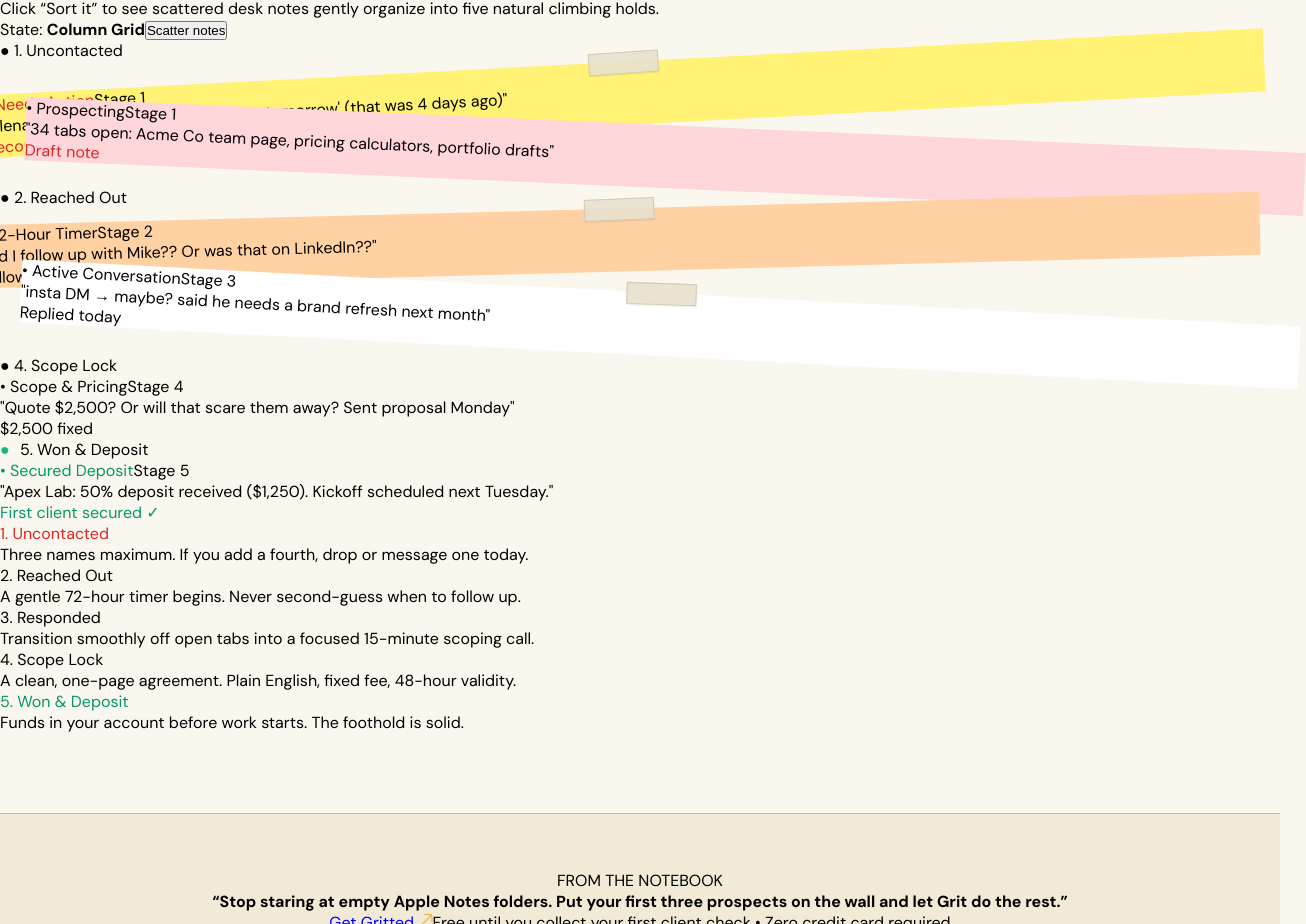
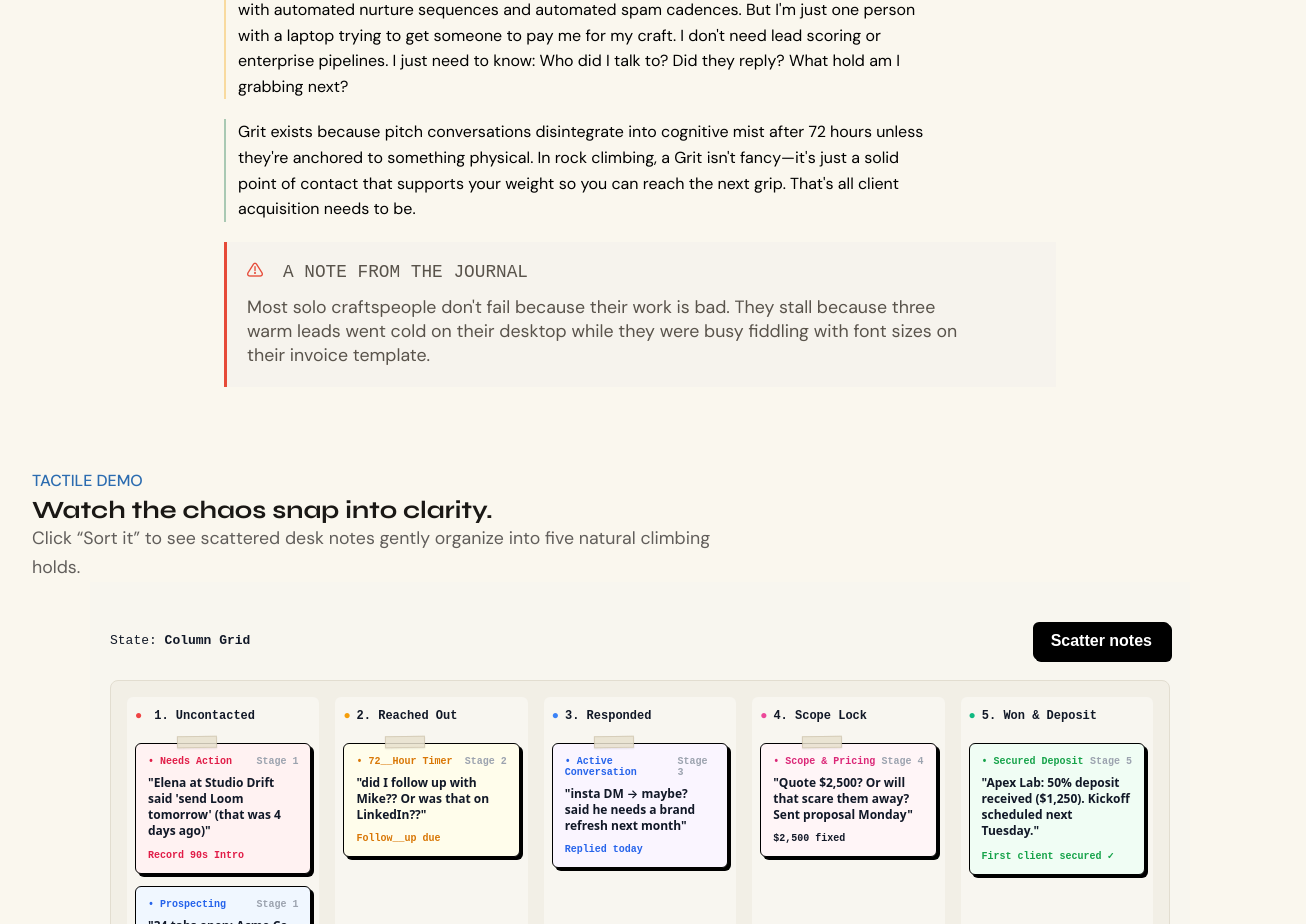
Before and after one commit to Ezekiel-builds/grit-app, a React (Vite) app: page /the-reality in a window 1280 px wide. Shown: the part 378-1302 px from the top of the page, 1306 px wide, since content can reach past the window. Built offline with nearby package versions, Linux system fonts and the light colour scheme.

Commit message:
style(reality): complete Reality page styling

```diff
--- /dev/null
+++ b/src/components/DemoDisplay.css
@@ -0,0 +1,219 @@
+.board__section {
+  width: 100%;
+  max-width: 1100px;
+  margin: 0 auto;
+  padding: 40px 20px;
+  background-color: #F8F6EF;
+  font-family: system-ui, -apple-system, BlinkMacSystemFont, sans-serif;
+  color: #111827;
+}
+
+.font__mono {
+  font-family: monospace;
+}
+
+/* Topbar */
+.board__topbar {
+  display: flex;
+  justify-content: space-between;
+  align-items: center;
+  margin-bottom: 20px;
+}
+
+.snap__btn {
+  background: #000;
+  color: #FFF;
+  border: 2px solid #000;
+  padding: 8px 16px;
+  border-radius: 6px;
+  font-weight: bold;
+  cursor: pointer;
+  box-shadow: 2px 2px 0px #000;
+  transition: transform 0.1s, box-shadow 0.1s;
+}
+
+.snap__btn:active {
+  transform: translate(2px, 2px);
+  box-shadow: 0px 0px 0px #000;
+}
+
+/* Column Grid Base Layout */
+.board__columns {
+  position: relative;
+  display: grid;
+  grid-template-columns: repeat(5, 1fr);
+  gap: 16px;
+  min-height: 480px;
+  padding: 16px;
+  background-color: #F2EFE6;
+  border: 1.5px solid #E2DDD0;
+  border-radius: 8px;
+}
+
+.board__column {
+  display: flex;
+  flex-direction: column;
+  gap: 12px;
+  background-color: rgba(255, 255, 255, 0.4);
+  border-radius: 6px;
+  padding: 12px 8px;
+}
+
+.column__header {
+  font-size: 12px;
+  font-weight: 700;
+  margin-bottom: 8px;
+  display: flex;
+  align-items: center;
+  gap: 6px;
+}
+
+/* Card Styling */
+.card {
+  position: relative;
+  border: 1.5px solid #000;
+  border-radius: 6px;
+  padding: 12px;
+  background: #FFF;
+  box-shadow: 3px 3px 0px #000;
+  transition: all 0.5s cubic-bezier(0.34, 1.56, 0.64, 1); /* Smooth spring motion */
+}
+
+.tape {
+  position: absolute;
+  top: -8px;
+  left: 35%;
+  width: 40px;
+  height: 12px;
+  background: #E8E1CE;
+  border: 1px solid #D1C7B0;
+  opacity: 0.85;
+}
+
+.card__top {
+  display: flex;
+  justify-content: space-between;
+  font-size: 10px;
+  font-weight: 700;
+  margin-bottom: 8px;
+}
+
+.stage__text { color: #9CA3AF; }
+
+.card__body {
+  font-size: 12px;
+  font-weight: 600;
+  line-height: 1.35;
+  margin: 0 0 10px 0;
+}
+
+.card__footer {
+  font-size: 10px;
+  font-weight: 700;
+}
+
+/* Color Themes */
+.note__red    { background-color: #FFF2F2; }
+.note__yellow { background-color: #FFFDEB; }
+.note__blue   { background-color: #F0F7FF; }
+.note__purple { background-color: #FAF5FF; }
+.note__pink   { background-color: #FFF5F7; }
+.note__green  { background-color: #F0FDF4; }
+
+.red__text    { color: #E11D48; }
+.yellow__text { color: #D97706; }
+.blue__text   { color: #2563EB; }
+.pink__text   { color: #DB2777; }
+.green__text  { color: #16A34A; }
+
+.red__dot    { color: #EF4444; }
+.yellow__dot { color: #F59E0B; }
+.blue__dot   { color: #3B82F6; }
+.pink__dot   { color: #EC4899; }
+.green__dot  { color: #10B981; }
+
+/* ===================================================
+   SCATTERED STATE (Triggered when .is-scattered is set)
+   =================================================== */
+
+/* Optional fade out of column headers while scattered */
+.is__scattered .column__header {
+  opacity: 0.2;
+  transition: opacity 0.3s;
+}
+
+.is__scattered .card {
+  position: absolute;
+  z-index: 10;
+}
+
+/* Individual card placement and rotation when scattered */
+.is__scattered .card__1 {
+  top: 40px;
+  left: 30px;
+  transform: rotate(-6deg) scale(1.02);
+}
+
+.is__scattered .card__2 {
+  top: 220px;
+  left: 120px;
+  transform: rotate(4deg);
+}
+
+.is__scattered .card__3 {
+  top: 80px;
+  left: 340px;
+  transform: rotate(-3deg);
+}
+
+.is__scattered .card__4 {
+  top: 190px;
+  left: 480px;
+  transform: rotate(7deg) scale(1.03);
+}
+
+.is__scattered .card__5 {
+  top: 30px;
+  left: 680px;
+  transform: rotate(-5deg);
+}
+
+.is__scattered .card__6 {
+  top: 210px;
+  left: 820px;
+  transform: rotate(3deg);
+}
+
+/* Bottom Footer Cards */
+.board__summary {
+  display: grid;
+  grid-template-columns: repeat(5, 1fr);
+  gap: 12px;
+  margin-top: 16px;
+}
+
+.summary__item {
+  background: #FFF;
+  padding: 12px;
+  border-radius: 4px;
+  border-top: 3px solid #000;
+  font-size: 11px;
+}
+
+.summary__title {
+  display: block;
+  font-weight: 700;
+  margin-bottom: 4px;
+}
+
+.summary__item p {
+  margin: 0;
+  color: #6B7280;
+  line-height: 1.3;
+}
+
+.red__border    { border-top-color: #EF4444; }
+.yellow__border { border-top-color: #F59E0B; }
+.blue__border   { border-top-color: #3B82F6; }
+.pink__border   { border-top-color: #EC4899; }
+.green__border  { border-top-color: #10B981; }
--- a/src/components/DemoDisplay.jsx
+++ b/src/components/DemoDisplay.jsx
@@ -1,16 +1,17 @@
 import { useState } from 'react';
+import './DemoDisplay.css';
 
 export function DemoDisplay() {
     const [isScattered, setIsScattered] = useState(false);
     return (
-    <div className="board-section">
+    <div className="board__section">
       {/* Top Controls */}
-      <div className="board-topbar font-mono">
-        <span className="state-indicator">
+      <div className="board__topbar font__mono">
+        <span className="state__indicator">
           State: <strong>{isScattered ? 'Scatter Mode' : 'Column Grid'}</strong>
         </span>
         <button
-          className="snap-btn"
+          className="snap__btn"
           onClick={() => setIsScattered(!isScattered)}
         >
           {isScattered ? 'Snap into order' : 'Scatter notes'}
@@ -18,135 +19,135 @@ export function DemoDisplay() {
       </div>
 
       {/* Main Board Area */}
-      <div className={`board-columns ${isScattered ? 'is-scattered' : ''}`}>
+      <div className={`board__columns ${isScattered ? 'is__scattered' : ''}`}>
 
         {/* Column 1 */}
-        <div className="board-column col-red">
-          <div className="column-header font-mono">
-            <span className="dot red-dot">●</span> 1. Uncontacted
+        <div className="board__column col__red">
+          <div className="column__header font__mono">
+            <span className="dot red__dot">●</span> 1. Uncontacted
           </div>
 
-          <div className="card note-red card-1">
+          <div className="card note__red card__1">
             <div className="tape"></div>
-            <div className="card-top font-mono">
-              <span className="badge-text red-text">• Needs Action</span>
-              <span className="stage-text">Stage 1</span>
+            <div className="card__top font__mono">
+              <span className="badge__text red__text">• Needs Action</span>
+              <span className="stage__text">Stage 1</span>
             </div>
-            <p className="card-body">
+            <p className="card__body">
               "Elena at Studio Drift said 'send Loom tomorrow' (that was 4 days ago)"
             </p>
-            <div className="card-footer font-mono red-text">Record 90s Intro</div>
+            <div className="card__footer font__mono red__text">Record 90s Intro</div>
           </div>
 
-          <div className="card note-blue card-2">
-            <div className="card-top font-mono">
-              <span className="badge-text blue-text">• Prospecting</span>
-              <span className="stage-text">Stage 1</span>
+          <div className="card note__blue card__2">
+            <div className="card__top font__mono">
+              <span className="badge__text blue__text">• Prospecting</span>
+              <span className="stage__text">Stage 1</span>
             </div>
-            <p className="card-body">
+            <p className="card__body">
               "34 tabs open: Acme Co team page, pricing calculators, portfolio drafts"
             </p>
-            <div className="card-footer font-mono red-text">Draft note</div>
+            <div className="card__footer font__mono red__text">Draft note</div>
           </div>
         </div>
 
         {/* Column 2 */}
-        <div className="board-column col-yellow">
-          <div className="column-header font-mono">
-            <span className="dot yellow-dot">●</span> 2. Reached Out
+        <div className="board__column col__yellow">
+          <div className="column__header font__mono">
+            <span className="dot yellow__dot">●</span> 2. Reached Out
           </div>
 
-          <div className="card note-yellow card-3">
+          <div className="card note__yellow card__3">
             <div className="tape"></div>
-            <div className="card-top font-mono">
-              <span className="badge-text yellow-text">• 72-Hour Timer</span>
-              <span className="stage-text">Stage 2</span>
+            <div className="card__top font__mono">
+              <span className="badge__text yellow__text">• 72__Hour Timer</span>
+              <span className="stage__text">Stage 2</span>
             </div>
-            <p className="card-body">
+            <p className="card__body">
               "did I follow up with Mike?? Or was that on LinkedIn??"
             </p>
-            <div className="card-footer font-mono yellow-text">Follow-up due</div>
+            <div className="card__footer font__mono yellow__text">Follow__up due</div>
           </div>
         </div>
 
         {/* Column 3 */}
-        <div className="board-column col-blue">
-          <div className="column-header font-mono">
-            <span className="dot blue-dot">●</span> 3. Responded
+        <div className="board__column col__blue">
+          <div className="column__header font__mono">
+            <span className="dot blue__dot">●</span> 3. Responded
           </div>
 
-          <div className="card note-purple card-4">
+          <div className="card note__purple card__4">
             <div className="tape"></div>
-            <div className="card-top font-mono">
-              <span className="badge-text blue-text">• Active Conversation</span>
-              <span className="stage-text">Stage 3</span>
+            <div className="card__top font__mono">
+              <span className="badge__text blue__text">• Active Conversation</span>
+              <span className="stage__text">Stage 3</span>
             </div>
-            <p className="card-body">
+            <p className="card__body">
               "insta DM → maybe? said he needs a brand refresh next month"
             </p>
-            <div className="card-footer font-mono blue-text">Replied today</div>
+            <div className="card__footer font__mono blue__text">Replied today</div>
           </div>
         </div>
 
         {/* Column 4 */}
-        <div className="board-column col-pink">
-          <div className="column-header font-mono">
-            <span className="dot pink-dot">●</span> 4. Scope Lock
+        <div className="board__column col__pink">
+          <div className="column__header font__mono">
+            <span className="dot pink__dot">●</span> 4. Scope Lock
           </div>
 
-          <div className="card note-pink card-5">
+          <div className="card note__pink card__5">
             <div className="tape"></div>
-            <div className="card-top font-mono">
-              <span className="badge-text pink-text">• Scope & Pricing</span>
-              <span className="stage-text">Stage 4</span>
+            <div className="card__top font__mono">
+              <span className="badge__text pink__text">• Scope & Pricing</span>
+              <span className="stage__text">Stage 4</span>
             </div>
-            <p className="card-body">
+            <p className="card__body">
               "Quote $2,500? Or will that scare them away? Sent proposal Monday"
             </p>
-            <div className="card-footer font-mono">$2,500 fixed</div>
+            <div className="card__footer font__mono">$2,500 fixed</div>
           </div>
         </div>
 
         {/* Column 5 */}
-        <div className="board-column col-green">
-          <div className="column-header font-mono">
-            <span className="dot green-dot">●</span> 5. Won & Deposit
+        <div className="board__column col__green">
+          <div className="column__header font__mono">
+            <span className="dot green__dot">●</span> 5. Won & Deposit
           </div>
 
-          <div className="card note-green card-6">
-            <div className="card-top font-mono">
-              <span className="badge-text green-text">• Secured Deposit</span>
-              <span className="stage-text">Stage 5</span>
+          <div className="card note__green card__6">
+            <div className="card__top font__mono">
+              <span className="badge__text green__text">• Secured Deposit</span>
+              <span className="stage__text">Stage 5</span>
             </div>
-            <p className="card-body">
+            <p className="card__body">
               "Apex Lab: 50% deposit received ($1,250). Kickoff scheduled next Tuesday."
             </p>
-            <div className="card-footer font-mono green-text">First client secured ✓</div>
+            <div className="card__footer font__mono green__text">First client secured ✓</div>
           </div>
         </div>
 
       </div>
 
       {/* Bottom Summary Bar */}
-      <div className="board-summary">
-        <div className="summary-item red-border">
-          <span className="summary-title font-mono red-text">1. Uncontacted</span>
+      <div className="board__summary">
+        <div className="summary__item red__border">
+          <span className="summary__title font__mono red__text">1. Uncontacted</span>
           <p>Three names maximum. If you add a fourth, drop or message one today.</p>
         </div>
-        <div className="summary-item yellow-border">
-          <span className="summary-title font-mono yellow-text">2. Reached Out</span>
-          <p>A gentle 72-hour timer begins. Never second-guess when to follow up.</p>
+        <div className="summary__item yellow__border">
+          <span className="summary__title font__mono yellow__text">2. Reached Out</span>
+          <p>A gentle 72__hour timer begins. Never second__guess when to follow up.</p>
         </div>
-        <div className="summary-item blue-border">
-          <span className="summary-title font-mono blue-text">3. Responded</span>
+        <div className="summary__item blue__border">
+          <span className="summary__title font__mono blue__text">3. Responded</span>
           <p>Transition smoothly off open tabs into a focused 15-minute scoping call.</p>
         </div>
-        <div className="summary-item pink-border">
-          <span className="summary-title font-mono pink-text">4. Scope Lock</span>
-          <p>A clean, one-page agreement. Plain English, fixed fee, 48-hour validity.</p>
+        <div className="summary__item pink__border">
+          <span className="summary__title font__mono pink__text">4. Scope Lock</span>
+          <p>A clean, one-page agreement. Plain English, fixed fee, 48__hour validity.</p>
         </div>
-        <div className="summary-item green-border">
-          <span className="summary-title font-mono green-text">5. Won & Deposit</span>
+        <div className="summary__item green__border">
+          <span className="summary__title font__mono green__text">5. Won & Deposit</span>
           <p>Funds in your account before work starts. The foothold is solid.</p>
         </div>
       </div>
--- a/src/components/Header.jsx
+++ b/src/components/Header.jsx
@@ -6,7 +6,9 @@ function Header() {
     return (
         <header className="header">
             <div className="header__logo">
-                <img src={GritLogo} alt='Grit logo'/>
+                <Link to="/" >
+                 <img src={GritLogo} alt='Grit logo'/>
+                </Link>
 
                 <h4 className="header__logo-text">Grit</h4>
             </div>
--- a/src/index.css
+++ b/src/index.css
@@ -19,6 +19,8 @@
   --bg_main: #FAF7EE;
   --bg_alt: #F0EAD6;
   --bg_surface: #FFFDF8;
+  --bg_mute: #EBE8E2;
+  --bg_card: #F6F3ED;
 
   /* Text Colors */
   --primary: #E64A38;
@@ -28,6 +30,7 @@
   --color_text-cta: #FAF7EE;
   --color_text-btn: #FFFF;
   --color_text-muted: #737373;
+  --color_text-mute: #615E5B;
 
   /* Nodes bg-colors */
   --node_black: #000000;
@@ -35,6 +38,11 @@
   --node_blue: #3B82F6;
   --node_purple: #A855F7;
   --node_green: #10B981;
+
+  /* Border colors */
+  --border_orange: rgba(230, 74, 56, 0.3);
+  --border_yellow: rgba(245, 176, 39, 0.4);
+  --border_green: rgba(47, 133, 90, 0.4);
 
   /* Button */
   --btn-bg-hover: #2D2924; /* ~8% warmer, lighter tone */
--- a/src/pages/HomePage.jsx
+++ b/src/pages/HomePage.jsx
@@ -1,8 +1,8 @@
+import { Link } from 'react-router';
 import Header from "../components/Header";
 import Footer from "../components/Footer";
 import TransformationSection from "../components/TransformationSection";
 import AscentTimeline from "../components/AscentTimeline";
-import GritLogo from "../assets/Grit_logo.png"
 import GritDasboard from "../assets/Grit_dashboard.png";
  import './HomePage.css'
 
--- /dev/null
+++ b/src/pages/TheReality.css
@@ -0,0 +1,156 @@
+/* Journal Section */
+.journal {
+    width: 100%;
+    max-width: 1200px;
+    display: flex;
+    flex-direction: column;
+    gap: 20px;
+    margin: 32px auto;
+    padding: 0 11.5rem;
+}
+
+/* Journal Heading */
+
+.journal__heading {
+    display: flex;
+    flex-direction: column;
+    gap: 12px;
+}
+
+.journal__heading-eyebrow  {
+    display: flex;
+    align-items: center;
+    gap: 8px;
+}
+
+.eyebrow__text {
+    color: var(--color_text-mute);
+    font-size: var(--font-small);
+}
+
+.eyebrow__text-highlight {
+    background-color: var(--bg_mute);
+    color: var(--color_text-mute);
+    padding: 4px 12px;
+    border-radius: 999px;
+}
+
+.journal__heading-text {
+    max-width: 720px;
+    color: var(--secondary_color);
+    font-size: var(--font-h3);
+    font-family: var(--header_font);
+}
+
+.journal__body {
+    max-width: 720px;
+    display: flex;
+    flex-direction: column;
+    gap: 20px;
+}
+
+.journal__body-text {
+    line-height: 1.6rem;
+    padding: 0 12px;
+}
+
+.border__orange { border-left: 2px solid var(--border_orange);}
+.border__yellow { border-left: 2px solid var(--border_yellow);}
+.border__green { border-left: 2px solid var(--border_green);}
+
+.context__card {
+    background-color: var(--bg_card);
+    border-left: 3px solid var(--primary);
+    padding: 20px;
+}
+
+.context__topbar {
+    display: flex;
+    align-items: center;
+    gap: 20px;
+    margin-bottom: 12px;
+    color: var(--color_text-mute);
+    font-weight: 400;
+    font-family: var(--sub__font);
+}
+
+.warning__icon {
+    color: var(--primary);
+}
+
+.context__card-text {
+    width: 720px;
+    font-size: var(--font-p);
+    color: var(--secondary);
+}
+
+/* Tactile Demo Section */
+.tactile__demo {
+    margin-top: 80px;
+    padding: 0 32px;
+}
+
+.tactile__demo-heading {
+  line-height: 1.8rem;
+}
+
+.heading__eyebrow {
+    color: #2B6CB0;
+    font-weight: 500;
+}
+
+.heading__text {
+    font-size: var(--font-h3);
+    color: var(--secondary_color);
+    font-family: var(--header_font);
+}
+
+.heading__subtext {
+    max-width: 720px;
+    color: var(--color_text-mute);
+    font-size: var(--font-p);
+}
+
+.cta {
+    background: none;
+    border-top: none;
+}
+
+.cta__card {
+    background-color: #F0EEE8;
+    padding: 32px;
+    display: flex;
+    flex-direction: column;
+    gap: 20px;
+    border-radius: 8px;
+}
+
+.cta__heading {
+    line-height: 1.8rem;
+}
+
+.cta__heading-eyebrow {
+    color: var(--color_text-mute);
+    font-weight: 500;
+    font-family: var(--sub__font);
+}
+
+.cta__heading-text {
+    max-width: 720px;
+    font-size: var(--font-h4);
+    font-family: var(--header_font);
+    color: var(--secondary_color);
+}
+
+.cta__button-card {
+    display: flex;
+    flex-direction: column;
+    gap: 8px;
+}
+
+.cta__button-link {
+    text-decoration: none;
+    background-color: var(--primary);
+    color: var(--color_text-cta);
+    padding: 16px 32px;
+}
--- a/src/pages/TheReality.jsx
+++ b/src/pages/TheReality.jsx
@@ -2,6 +2,7 @@ import { Link } from 'react-router';
 import Header from "../components/Header";
 import Footer from '../components/Footer';
 import { DemoDisplay } from "../components/DemoDisplay";
+import './TheReality.css';
 
 function TheReality() {
     return (
@@ -13,7 +14,7 @@ function TheReality() {
                         <div className="journal__heading">
                             <div className="journal__heading-eyebrow">
                                 <span className="eyebrow__text">
-                                    The Unvarnished Reality
+                                    —The Unvarnished Reality
                                 </span>
 
                                 <span className="eyebrow__text-highlight">
@@ -22,19 +23,20 @@ function TheReality() {
                             </div>
 
                             <h3 className="journal__heading-text">
-                                I'm trying to land my first client with <span>Zero system</span> Just vibes
+                                I'm trying to land my first client with <span>zero system</span> just vibes
                                 and a Notes app.
                             </h3>
+                       </div>
 
                             <div className="journal__body">
-                                <p className="journal__body-text">
+                                <p className="journal__body-text border__orange">
                                     I have 14 tabs open with company “About” pages, a Notion document I spent three
                                     days styling instead of sending actual messages, and a gnawing dread every
                                     Thursday afternoon wondering if I seemed desperate by following up. When you
                                     don't have a system, every single outreach feels like an existential crisis.
                                 </p>
 
-                                <p className="journal__body-text">
+                                <p className="journal__body-text border__yellow">
                                     The advice from the internet is always to go install HubSpot or build a 40-step
                                     sales funnel with automated nurture sequences and automated spam cadences.
                                     But I'm just one person with a laptop trying to get someone to pay me for my craft.
@@ -42,7 +44,7 @@ function TheReality() {
                                     to? Did they reply? What hold am I grabbing next?
                                 </p>
 
-                                <p className="journal__body-text">
+                                <p className="journal__body-text border__green">
                                     Grit exists because pitch conversations disintegrate into cognitive mist after
                                     72 hours unless they're anchored to something physical. In rock climbing, a
                                     Grit isn't fancy—it's just a solid point of contact that supports your weight so
@@ -64,7 +66,6 @@ function TheReality() {
                                     invoice template.
                                 </p>
                             </div>
-                        </div>
                     </section>
 
                     <section className="tactile__demo">
@@ -100,7 +101,9 @@ function TheReality() {
                             </div>
 
                             <div className="cta__button-card">
-                                <Link to="/">
+                                <Link to="/"
+                                className="cta__button-link"
+                                >
                                     Get Gritted <i className="fi fi-rr-arrow-up-right cta__icon"></i>
                                 </Link>
 
```
